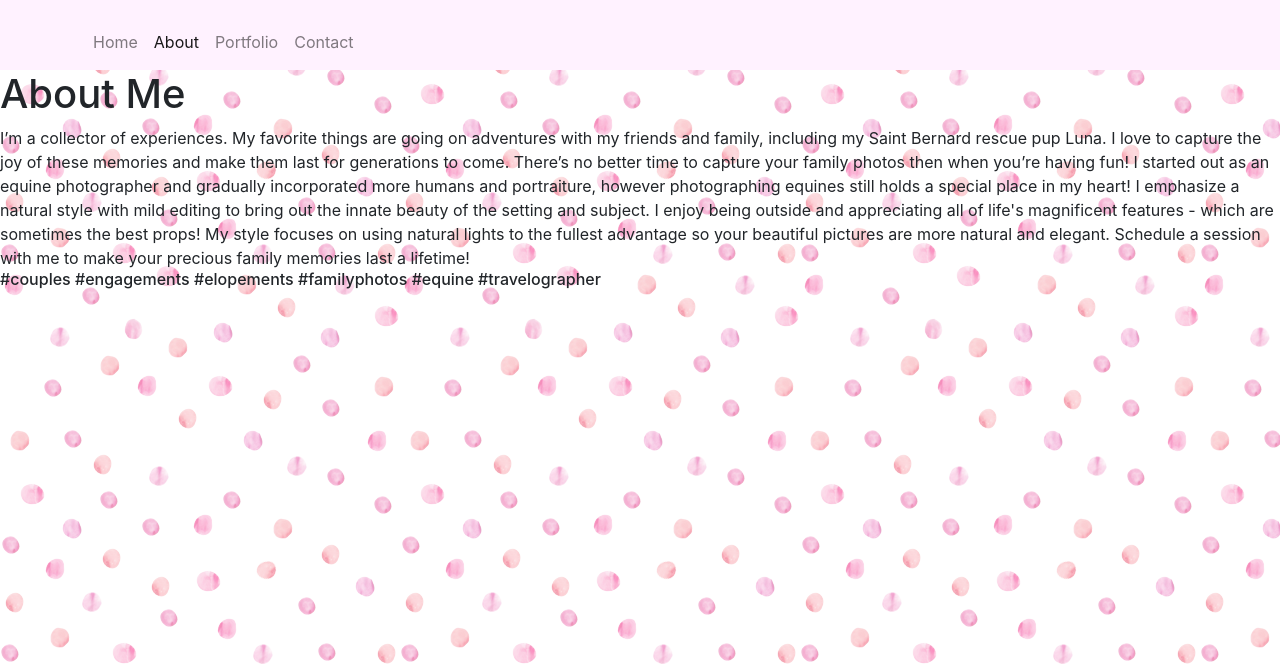
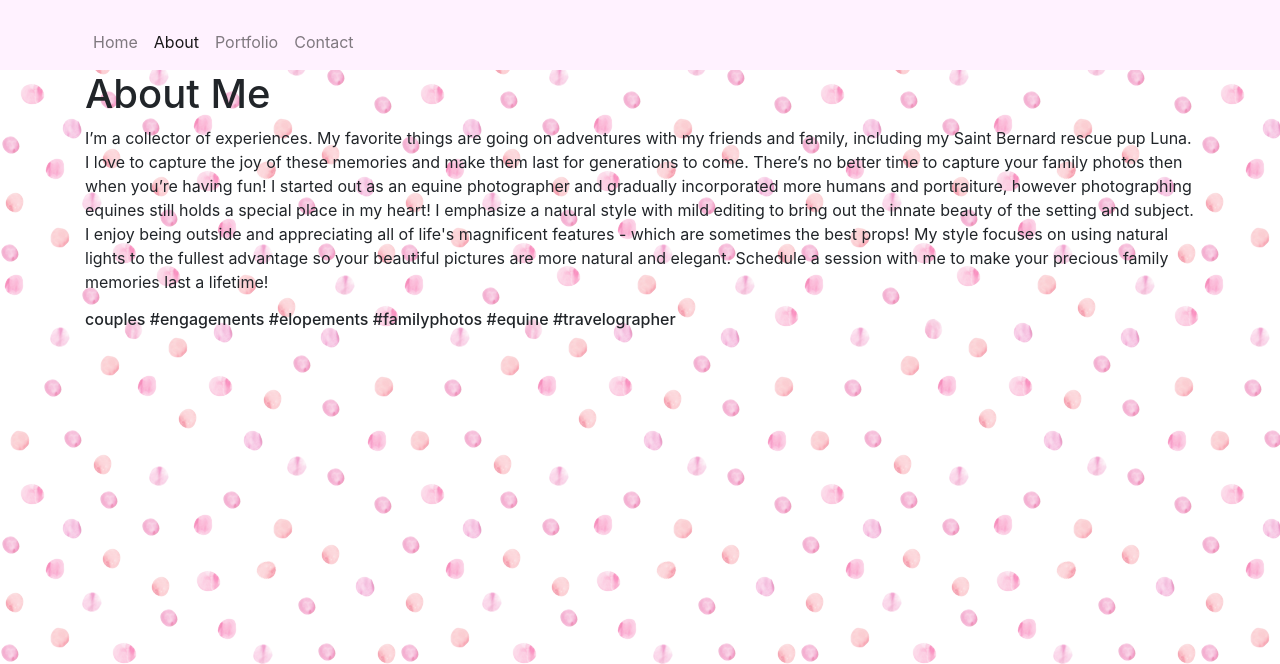
Before and after one commit to Arnold-DuFauchard/Portfolio-Project, a website: page about.html in a window 1280 px wide. Shown: the part 136-800 px from the top of the page. Drawn offline with nearby package versions, Linux system fonts and the light colour scheme.

Commit message:
updated grid layout

```diff
--- a/about.html
+++ b/about.html
@@ -36,17 +36,26 @@
         </div>
     </nav>
 
-    <div>
-        <h1>About Me</h1>
-    </div>
-    <div>
-        I’m a collector of experiences. My favorite things are going on adventures with my friends and family, including my Saint Bernard rescue pup Luna. I love to capture the joy of these memories and make them last for generations to come. There’s no better time to capture your family photos then when you’re having fun!
+    <div class="container">
+        <div class="row">
+            <div class="col">
+                <h1>About Me</h1>
+            </div>
+        </div>
 
-        I started out as an equine photographer and gradually incorporated more humans and portraiture, however photographing equines still holds a special place in my heart! I emphasize a natural style with mild editing to bring out the innate beauty of the setting and subject. I enjoy being outside and appreciating all of life's magnificent features - which are sometimes the best props! My style focuses on using natural lights to the fullest advantage so your beautiful pictures are more natural and elegant.
+        <div class="row">
+            <div class="col">
+                <p>
+                    I’m a collector of experiences. My favorite things are going on adventures with my friends and family, including my Saint Bernard rescue pup Luna. I love to capture the joy of these memories and make them last for generations to come. There’s no better time to capture your family photos then when you’re having fun!
 
-        Schedule a session with me to make your precious family memories last a lifetime!
+                    I started out as an equine photographer and gradually incorporated more humans and portraiture, however photographing equines still holds a special place in my heart! I emphasize a natural style with mild editing to bring out the innate beauty of the setting and subject. I enjoy being outside and appreciating all of life's magnificent features - which are sometimes the best props! My style focuses on using natural lights to the fullest advantage so your beautiful pictures are more natural and elegant.
 
-        <h6>#couples #engagements #elopements #familyphotos #equine #travelographer</h6>
+                    Schedule a session with me to make your precious family memories last a lifetime!
+                </p>
+
+                <h6>couples #engagements #elopements #familyphotos #equine #travelographer</h6>
+            </div>
+        </div>
     </div>
 
     <!-- jQuery must come first, then Popper.js, then the Bootstrap JavaScript plugins.-->
```
Also changed, not shown: index.html (+7 -1 lines).
